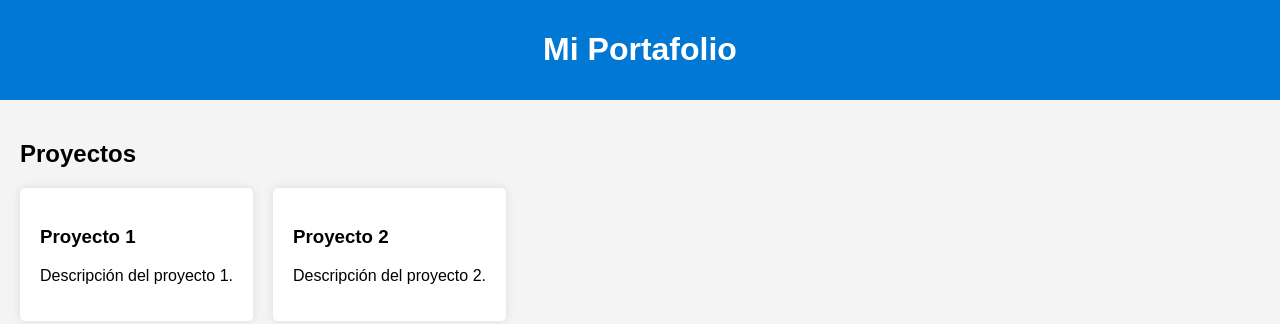
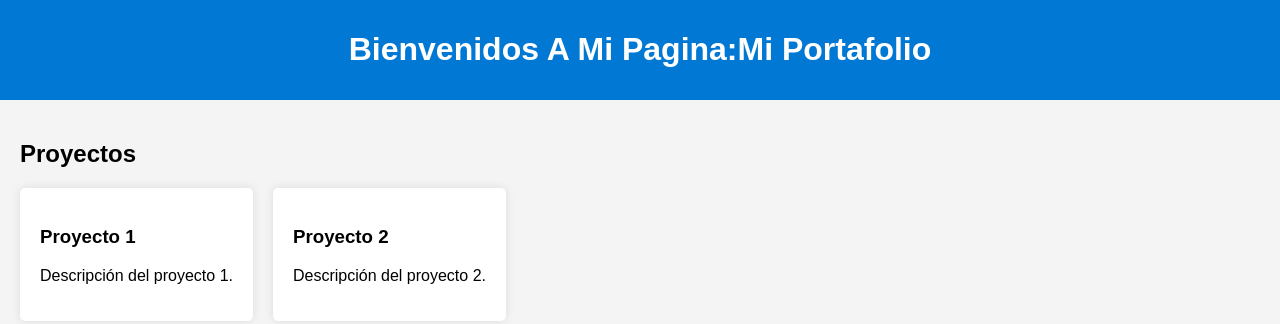
Before and after one commit to ramondlcv/WEBPAGE, a plain HTML site: page index.html in a window 1280 px wide. Drawn offline with Linux system fonts and the light colour scheme.

Commit message:
Update index.html

```diff
--- a/index.html
+++ b/index.html
@@ -34,7 +34,7 @@
 </head>
 <body>
     <header>
-        <h1>Mi Portafolio</h1>
+        <h1>Bienvenidos A Mi Pagina:Mi Portafolio</h1>
     </header>
     <div class="container">
         <h2>Proyectos</h2>
```
